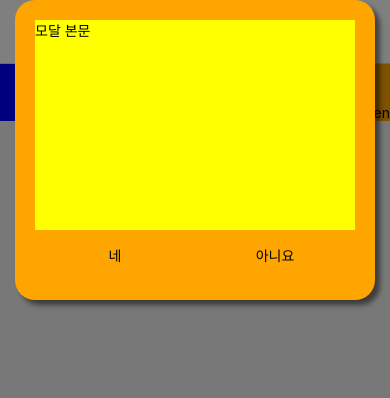
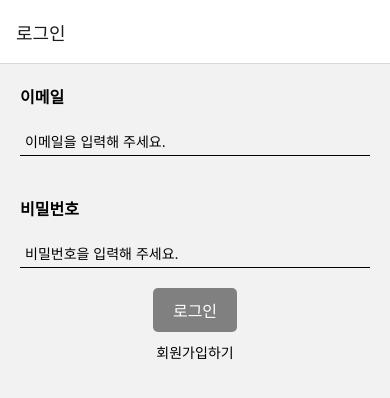
Before and after one commit to moses1206/foodDeliveryApp, a React Native app: screen /SignIn in a window 390 px wide. Shown: the top 398 px of the page. Built offline with nearby package versions, Linux system fonts and the light colour scheme.

Commit message:
SignIn Screen

```diff
--- a/App.tsx
+++ b/App.tsx
@@ -1,159 +1,74 @@
-import React, {useState} from 'react';
-import {NavigationContainer, ParamListBase} from '@react-navigation/native';
-import {
-  createNativeStackNavigator,
-  NativeStackScreenProps,
-} from '@react-navigation/native-stack';
-import {
-  Text,
-  View,
-  TouchableHighlight,
-  Pressable,
-  StyleSheet,
-  Dimensions,
-} from 'react-native';
-import {useCallback} from 'react';
-type RootStackParamList = {
-  Home: undefined;
-  Details: undefined;
+import * as React from 'react';
+import {NavigationContainer} from '@react-navigation/native';
+import {createNativeStackNavigator} from '@react-navigation/native-stack';
+import {createBottomTabNavigator} from '@react-navigation/bottom-tabs';
+import Settings from './src/pages/Settings';
+import Orders from './src/pages/Orders';
+import Delivery from './src/pages/Delivery';
+import Barcode from './src/pages/Barcode';
+import {useState} from 'react';
+import SignIn from './src/pages/SignIn';
+import SignUp from './src/pages/SignUp';
+
+export type LoggedInParamList = {
+  Orders: undefined;
+  Settings: undefined;
+  Delivery: undefined;
   Barcode: undefined;
+  Complete: {orderId: string};
 };
-type HomeScreenProps = NativeStackScreenProps<RootStackParamList, 'Home'>;
-type DetailsScreenProps = NativeStackScreenProps<ParamListBase, 'Details'>;
-type BarcodeScreenProps = NativeStackScreenProps<ParamListBase, 'Barcode'>;
 
-// 타입스크립트는 자바스크립트에 매계변수 , 리턴값 , 변수에 형식을 지정하는 것이다.
+export type RootStackParamList = {
+  SignIn: undefined;
+  SignUp: undefined;
+};
 
-function HomeScreen({navigation}: HomeScreenProps) {
-  const onClick = useCallback(() => {
-    navigation.navigate('Details');
-  }, [navigation]);
-
-  return (
-    <View style={{flexDirection: 'row'}}>
-      <View
-        style={{
-          flex: 1,
-          backgroundColor: 'yellow',
-          alignItems: 'center',
-          justifyContent: 'center',
-        }}>
-        <Pressable
-          onPress={onClick}
-          style={{padding: 20, backgroundColor: 'blue'}}>
-          <Text style={{color: 'white'}}>Home Screen</Text>
-        </Pressable>
-      </View>
-      <View
-        style={{
-          flex: 2,
-          backgroundColor: 'orange',
-          justifyContent: 'flex-end',
-          alignItems: 'flex-end',
-        }}>
-        <Text>Second Screen</Text>
-      </View>
-    </View>
-  );
-}
-
-function DetailsScreen({navigation}: DetailsScreenProps) {
-  const onClick = useCallback(() => {
-    navigation.navigate('Home');
-  }, [navigation]);
-
-  return (
-    <View style={{flex: 1, alignItems: 'center', justifyContent: 'center'}}>
-      <TouchableHighlight onPress={onClick}>
-        <Text>Details Screen</Text>
-      </TouchableHighlight>
-    </View>
-  );
-}
-
-function BarcodeScreen({navigation}: BarcodeScreenProps) {
-  const onClick = useCallback(() => {
-    navigation.navigate('Home');
-  }, [navigation]);
-
-  return (
-    <View style={{flex: 1, alignItems: 'center', justifyContent: 'center'}}>
-      <TouchableHighlight onPress={onClick}>
-        <Text>Details Screen</Text>
-      </TouchableHighlight>
-    </View>
-  );
-}
-
+const Tab = createBottomTabNavigator();
 const Stack = createNativeStackNavigator();
 
 function App() {
-  const [modal, showModal] = useState(true);
-
+  const [isLoggedIn, setLoggedIn] = useState(false);
   return (
     <NavigationContainer>
-      <Stack.Navigator initialRouteName="Home">
-        <Stack.Screen
-          name="Home"
-          component={HomeScreen}
-          options={{title: '홈화면'}}
-        />
-        <Stack.Screen name="Details" component={DetailsScreen} />
-        <Stack.Screen name="Barcode" component={BarcodeScreen} />
-      </Stack.Navigator>
-
-      {modal && (
-        <Pressable onPress={() => showModal(false)} style={styles.modal}>
-          <Pressable style={styles.modalInner}>
-            <View style={{flex: 5, backgroundColor: 'yellow'}}>
-              <Text>모달 본문</Text>
-            </View>
-            <View
-              style={{
-                flexDirection: 'row',
-                alignItems: 'center',
-                height: 50,
-              }}>
-              <Pressable style={{flex: 1, alignItems: 'center'}}>
-                <Text>네</Text>
-              </Pressable>
-              <Pressable style={{flex: 1, alignItems: 'center'}}>
-                <Text>아니요</Text>
-              </Pressable>
-            </View>
-          </Pressable>
-        </Pressable>
+      {isLoggedIn ? (
+        <Tab.Navigator>
+          <Tab.Screen
+            name="Orders"
+            component={Orders}
+            options={{title: '오더 목록'}}
+          />
+          <Tab.Screen
+            name="Delivery"
+            component={Delivery}
+            options={{headerShown: false}}
+          />
+          <Tab.Screen
+            name="Settings"
+            component={Settings}
+            options={{title: '내 정보'}}
+          />
+          <Tab.Screen
+            name="Barcode"
+            component={Barcode}
+            options={{title: '바코드'}}
+          />
+        </Tab.Navigator>
+      ) : (
+        <Stack.Navigator>
+          <Stack.Screen
+            name="SignIn"
+            component={SignIn}
+            options={{title: '로그인'}}
+          />
+          <Stack.Screen
+            name="SignUp"
+            component={SignUp}
+            options={{title: '회원가입'}}
+          />
+        </Stack.Navigator>
       )}
     </NavigationContainer>
   );
 }
 
-const styles = StyleSheet.create({
-  modal: {
-    position: 'absolute',
-    backgroundColor: 'rgba(0,0,0,0.5)',
-    alignItems: 'center',
-    top: 0,
-    right: 0,
-    left: 0,
-    bottom: 0,
-  },
-  modalInner: {
-    position: 'absolute',
-    backgroundColor: 'orange',
-    width: Dimensions.get('window').width - 30,
-    marginHorizontal: 50,
-    height: 300,
-    borderRadius: 20,
-    padding: 20,
-    // 아이폰
-    shadowColor: 'black',
-    shadowOpacity: 0.5,
-    shadowRadius: 5,
-    shadowOffset: {width: 5, height: 5},
-    // 안드로이드
-    elevation: 15,
-  },
-});
-
 export default App;
--- a/package.json
+++ b/package.json
@@ -11,6 +11,7 @@
   },
   "dependencies": {
     "@react-native-async-storage/async-storage": "^1.17.3",
+    "@react-navigation/bottom-tabs": "^6.3.1",
     "@react-navigation/native": "^6.0.10",
     "@react-navigation/native-stack": "^6.6.1",
     "react": "17.0.2",
--- /dev/null
+++ b/src/pages/Barcode.tsx
@@ -0,0 +1,12 @@
+import React from 'react';
+import {View, Text} from 'react-native';
+
+function Barcode() {
+  return (
+    <View>
+      <Text>Barcode</Text>
+    </View>
+  );
+}
+
+export default Barcode;
--- /dev/null
+++ b/src/pages/Delivery.tsx
@@ -0,0 +1,12 @@
+import React from 'react';
+import {View, Text} from 'react-native';
+
+function Delivery() {
+  return (
+    <View>
+      <Text>Delivery</Text>
+    </View>
+  );
+}
+
+export default Delivery;
--- /dev/null
+++ b/src/pages/Orders.tsx
@@ -0,0 +1,12 @@
+import React from 'react';
+import {View, Text} from 'react-native';
+
+function Orders() {
+  return (
+    <View>
+      <Text>Orders</Text>
+    </View>
+  );
+}
+
+export default Orders;
--- /dev/null
+++ b/src/pages/Settings.tsx
@@ -0,0 +1,12 @@
+import React from 'react';
+import {View, Text} from 'react-native';
+
+function Settings() {
+  return (
+    <View>
+      <Text>Settings</Text>
+    </View>
+  );
+}
+
+export default Settings;
--- /dev/null
+++ b/src/pages/SignIn.tsx
@@ -0,0 +1,140 @@
+import React, {useCallback, useRef, useState} from 'react';
+import {
+  View,
+  Text,
+  TextInput,
+  Pressable,
+  Alert,
+  StyleSheet,
+} from 'react-native';
+
+import {NativeStackScreenProps} from '@react-navigation/native-stack';
+import {RootStackParamList} from '../../App';
+
+type SignInScreenProps = NativeStackScreenProps<RootStackParamList, 'SignIn'>;
+
+function SignIn({navigation}: SignInScreenProps) {
+  const [email, setEmail] = useState('');
+  const [password, setPassword] = useState('');
+  const emailRef = useRef<TextInput | null>(null); //generic
+  const passwordRef = useRef<TextInput | null>(null);
+
+  const onChangeEmail = useCallback((text: any) => {
+    setEmail(text.trim());
+  }, []);
+  const onChangePassword = useCallback((text: any) => {
+    setPassword(text.trim());
+  }, []);
+
+  const onSubmit = useCallback(() => {
+    if (!email || !email.trim()) {
+      return Alert.alert('알림', '이메일을 입력해 주세요!!');
+    }
+    if (!password || !password.trim()) {
+      return Alert.alert('알림', '패스워드를 입력해 주세요!!');
+    }
+    Alert.alert('알림', '로그인이 되었습니다. !!');
+  }, []);
+
+  const canGoNext = email && password;
+
+  const toSignUp = useCallback(() => {
+    navigation.navigate('SignUp');
+  }, [navigation]);
+
+  return (
+    <View>
+      <View style={styles.inputWrapper}>
+        <Text style={styles.label}>이메일</Text>
+        <TextInput
+          style={styles.textInput}
+          placeholder="이메일을 입력해 주세요."
+          value={email}
+          onChangeText={onChangeEmail}
+          // 삼성패스와 같은 지문인식으로 입력하기
+          importantForAutofill="yes"
+          autoComplete="email"
+          textContentType="emailAddress"
+          // 이메일 골뱅이가 있는 키보드
+          keyboardType="email-address"
+          // 키보드의 엔터 아이콘 변경
+          returnKeyType="next"
+          // 다음키를 눌렀을때 패스워드 입력창으로 커서 이동
+          onSubmitEditing={() => {
+            passwordRef.current?.focus();
+          }}
+          // 입력후 키보드가 내려갔다가 올라오는 것 막음
+          // 계속해서 키보드 유지
+          blurOnSubmit={false}
+          ref={emailRef}
+          // 인풋 입력할때 우측 끝에 X 자 누리면 입력내용 초기화,아이폰만 가능
+          clearButtonMode="while-editing"
+        />
+      </View>
+      <View style={styles.inputWrapper}>
+        <Text style={styles.label}>비밀번호</Text>
+        <TextInput
+          style={styles.textInput}
+          placeholder="비밀번호을 입력해 주세요."
+          value={password}
+          onChangeText={onChangePassword}
+          secureTextEntry
+          // 삼성패스와 같은 지문인식으로 입력하기
+          importantForAutofill="yes"
+          autoComplete="password"
+          textContentType="password"
+          ref={passwordRef}
+          // 비밀번호 입력후 엔터입력시 바로 로그인 버튼 눌림
+          onSubmitEditing={onSubmit}
+          clearButtonMode="while-editing"
+        />
+      </View>
+
+      <View style={styles.buttonZone}>
+        <Pressable
+          style={
+            !canGoNext
+              ? styles.loginButton
+              : StyleSheet.compose(styles.loginButton, styles.loginButtonActive)
+          }
+          onPress={onSubmit}
+          disabled={!canGoNext}>
+          <Text style={styles.loginButtonText}>로그인</Text>
+        </Pressable>
+        <Pressable onPress={toSignUp}>
+          <Text>회원가입하기</Text>
+        </Pressable>
+      </View>
+    </View>
+  );
+}
+
+const styles = StyleSheet.create({
+  inputWrapper: {padding: 20},
+  textInput: {
+    padding: 5,
+    borderBottomWidth: StyleSheet.hairlineWidth,
+  },
+  label: {
+    fontWeight: 'bold',
+    fontSize: 16,
+    marginBottom: 20,
+  },
+  loginButton: {
+    backgroundColor: 'gray',
+    paddingHorizontal: 20,
+    paddingVertical: 10,
+    borderRadius: 5,
+    marginBottom: 10,
+  },
+  loginButtonActive: {
+    backgroundColor: 'blue',
+  },
+  loginButtonText: {
+    color: 'white',
+    fontSize: 16,
+  },
+  buttonZone: {alignItems: 'center'},
+});
+
+export default SignIn;
--- /dev/null
+++ b/src/pages/SignUp.tsx
@@ -0,0 +1,12 @@
+import React from 'react';
+import {View, Text} from 'react-native';
+
+function SignUp() {
+  return (
+    <View>
+      <Text>SignUp</Text>
+    </View>
+  );
+}
+
+export default SignUp;
```
Also changed, not shown: src/pages/Complete.tsx (added, +12 -0 lines), src/pages/Ing.tsx (added, +12 -0 lines), 1 other file (tests, documents, lock files or other folders).
